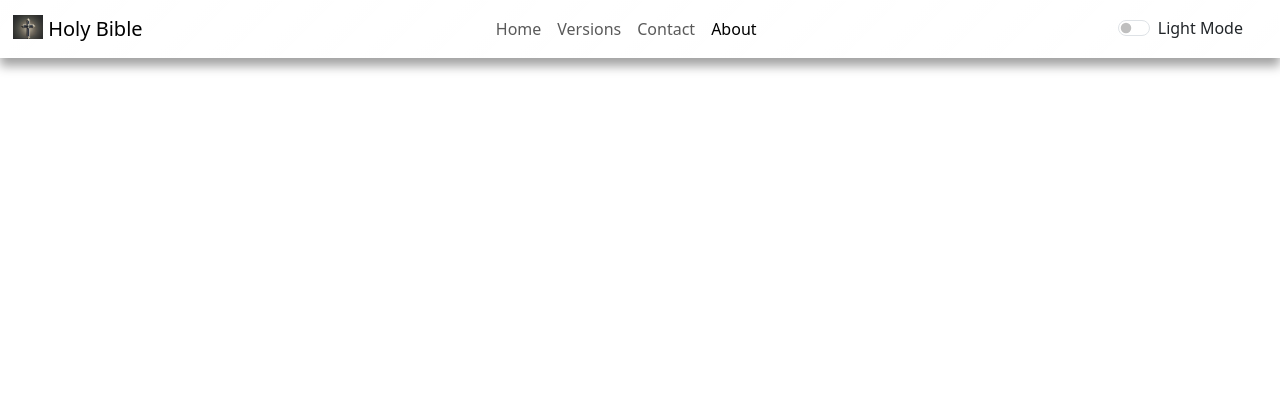
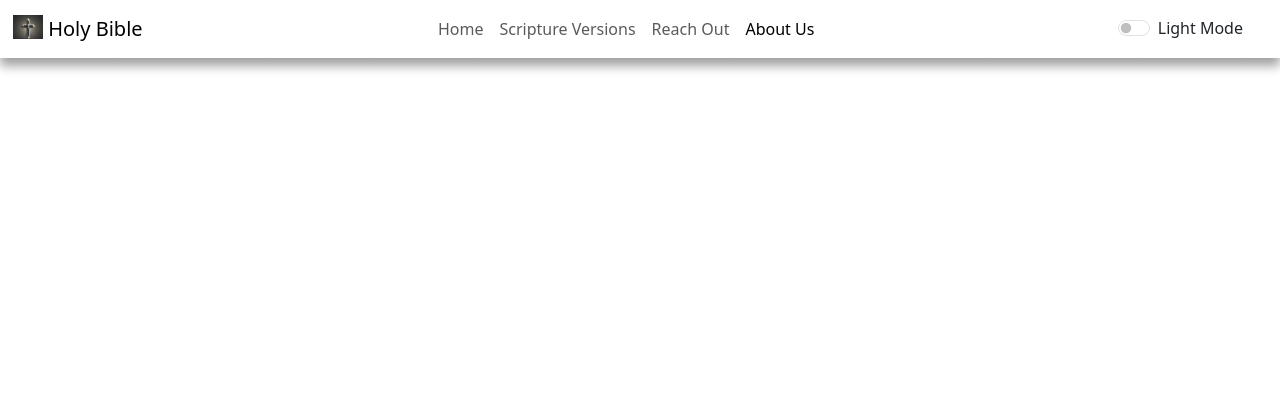
Before and after one commit to Cartha007/bibleapp, a Flask app: page /about in a window 1280 px wide. Shown: the top 420 px of the page. Run offline with Flask 3, Linux system fonts and the light colour scheme; parts of the project's set-up code (start-up, migrations or seed data) failed here and were passed over.

Commit message:
style(navbar): improve styling for a cohesive Bible-themed navigation experience.

```diff
--- a/webversion/templates/navbar.html
+++ b/webversion/templates/navbar.html
@@ -9,26 +9,25 @@
         </button>
         <div class="collapse navbar-collapse" id="navbarSupportedContent">
             <ul class="navbar-nav mx-auto mb-2 mb-sm-0">
-                {% if request.endpoint not in ['home'] %}
                 <li class="nav-item">
-                    <a class="nav-link c-link {% if active_page == 'home' %}active{% endif %}" href="/">Home</a>
-                </li>
-                {% endif %}
-                <li class="nav-item">
-                    <a class="nav-link c-link {% if active_page == 'versions' %}active{% endif %}" href="#">Versions</a>
+                    <a class="nav-link c-link {% if request.path == url_for('home') %}active{% endif %}" href="/">Home</a>
                 </li>
                 <li class="nav-item">
-                    <a class="nav-link c-link {% if active_page == 'contact' %}active{% endif %}" href="#">Contact</a>
+                    <a class="nav-link c-link {% if active_page == versions %}active{% endif %}" href="#">Scripture Versions</a>
                 </li>
                 <li class="nav-item">
-                    <a class="nav-link c-link {% if active_page == 'about' %}active{% endif %}" href="{{ url_for('about') }}">About</a>
+                    <!-- <a class="nav-link c-link {% if active_page == 'about' %}active{% endif %}" href="{{ url_for('about') }}#contact">Reach Out</a>-->
+                    <a class="nav-link c-link" href="{{ url_for('about') }}#contact">Reach Out</a>
+                </li>
+                <li class="nav-item">
+                    <a class="nav-link c-link {% if request.path == url_for('about') %}active{% endif %}" href="{{ url_for('about') }}">About Us</a>
                 </li>
             </ul>
             <div class="d-flex align-items-center">
                 {% if request.endpoint not in ['about'] %}
                 <form method="POST" action="{{ url_for('search') }}" class="d-flex" role="search">
-                    <input class="form-control me-2" type="search" placeholder="Search a bible verse..." aria-label="Search" name="searched" style="width: 150px; padding: 0.25rem 0.5rem; font-size: 14px;">
-                    <button class="btn btn-outline-secondary btn-sm" type="submit">Search</button>
+                    <input class="form-control me-2" type="search" placeholder="Search the Scriptures..." aria-label="Search" name="searched" style="width: 150px; padding: 0.25rem 0.5rem; font-size: 14px;">
+                    <button class="btn btn-outline-secondary btn-sm" type="submit">Seek</button>
                 </form>
                 {% endif %}
 
@@ -43,7 +42,7 @@
                     >
                     <label class="form-check-label" for="flexSwitchCheckChecked" id="darkModeLabel">Light Mode</label>
                 </div>
-              </div>
+            </div>
         </div>
     </div>
 </nav>
```
